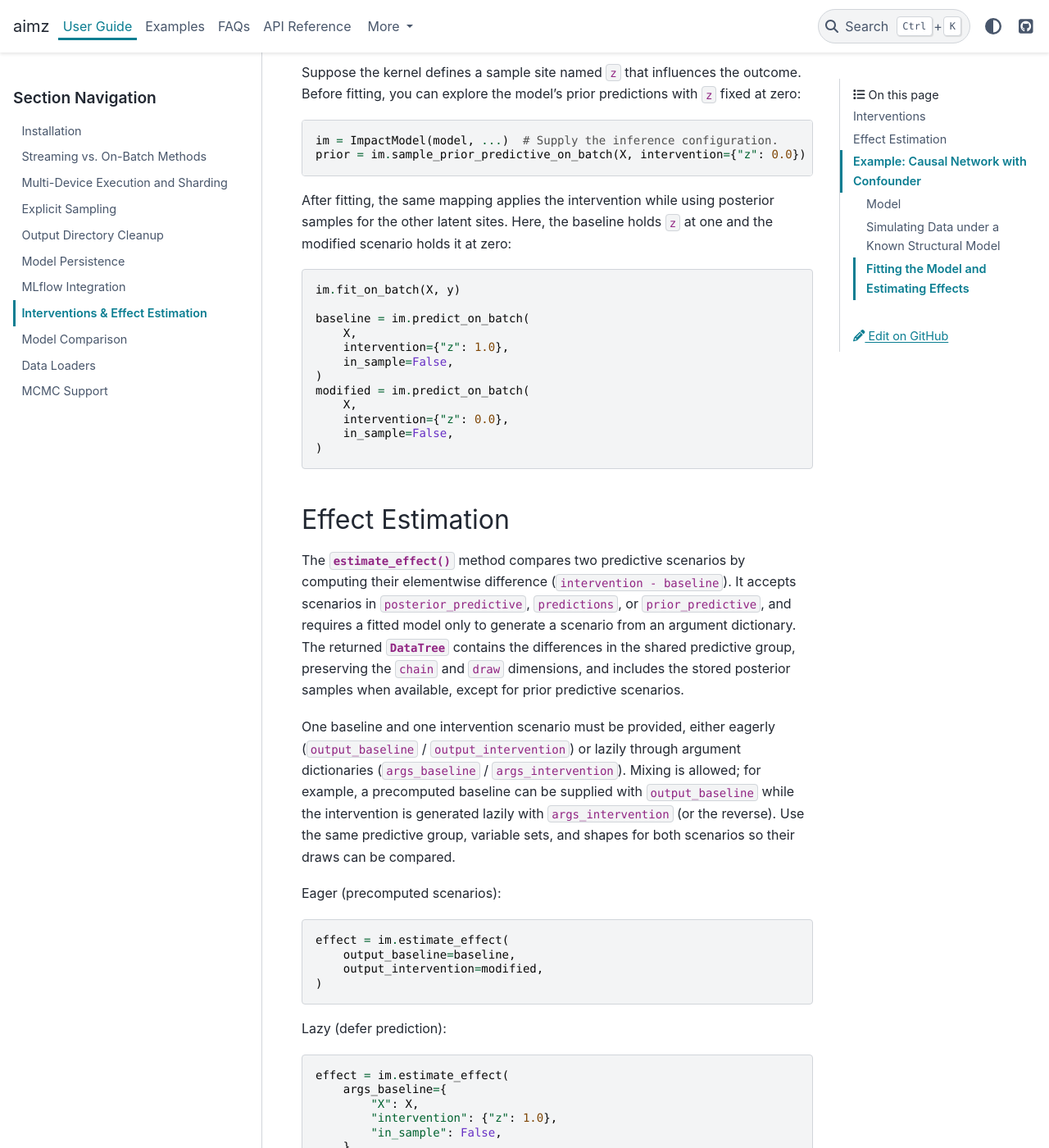
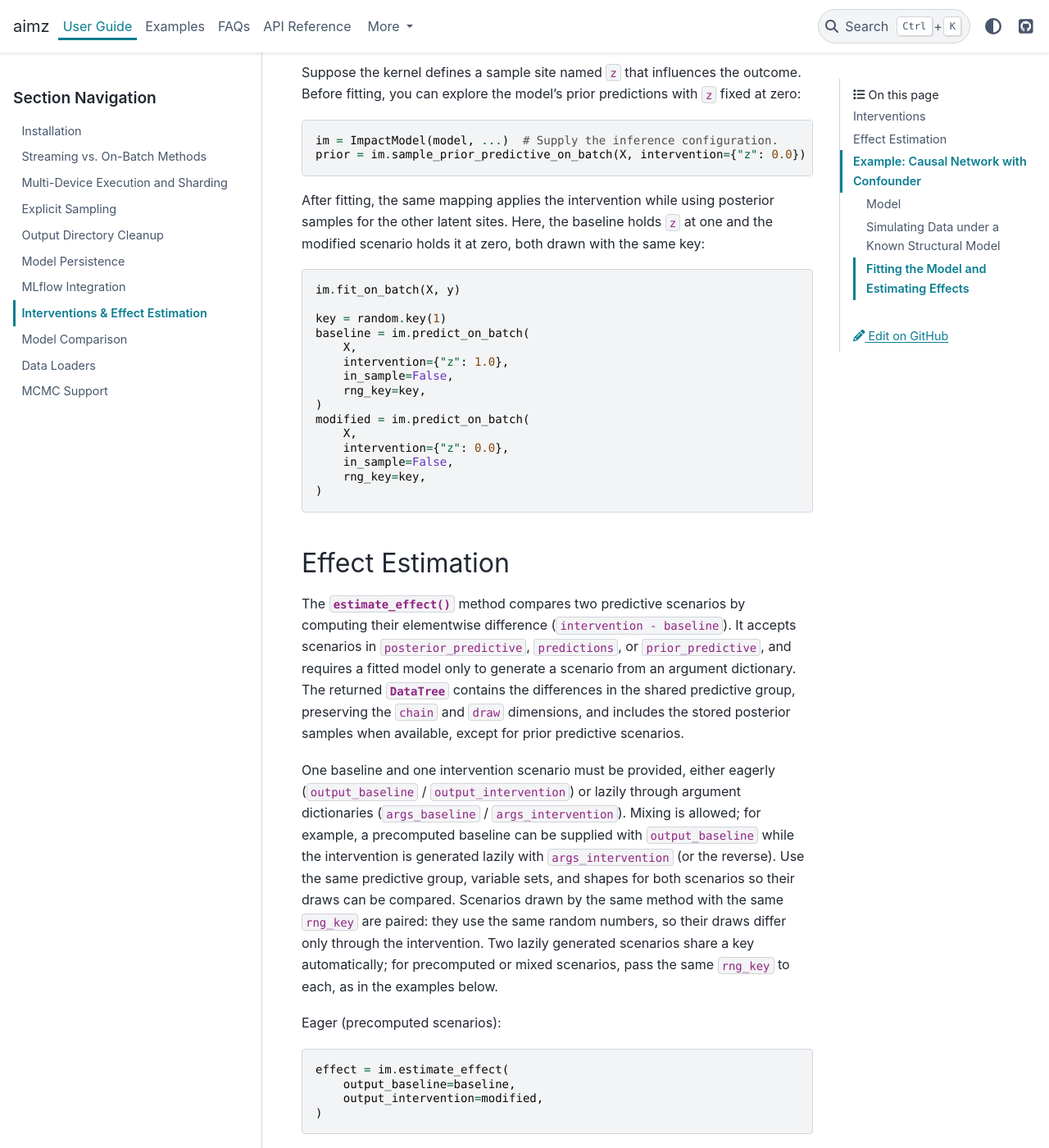
Before and after one commit to markean/aimz, a Sphinx documentation site: the page built from docs/source/user_guide/intervention.rst, in a window 1280 px wide and 1400 px high, scrolled down 1198 px. Shown: the whole window at 82% size. Built offline with Sphinx 7.4.7 and the PyData theme 0.15.4, drawn with Linux system fonts in a browser that asks for light colours; some of the changed text lies outside the part shown.

Commit message:
Draw the intervention guide's precomputed and mixed scenarios with one sampling key and explain when scenarios are paired, so its effects differ only through the intervention.

```diff
--- a/docs/source/user_guide/intervention.rst
+++ b/docs/source/user_guide/intervention.rst
@@ -35,21 +35,24 @@ Before fitting, you can explore the model's prior predictions with ``z`` fixed a
     prior = im.sample_prior_predictive_on_batch(X, intervention={"z": 0.0})
 
 After fitting, the same mapping applies the intervention while using posterior samples for the other latent sites.
-Here, the baseline holds ``z`` at one and the modified scenario holds it at zero:
+Here, the baseline holds ``z`` at one and the modified scenario holds it at zero, both drawn with the same key:
 
 .. code-block:: python
 
     im.fit_on_batch(X, y)
 
+    key = random.key(1)
     baseline = im.predict_on_batch(
         X,
         intervention={"z": 1.0},
         in_sample=False,
+        rng_key=key,
     )
     modified = im.predict_on_batch(
         X,
         intervention={"z": 0.0},
         in_sample=False,
+        rng_key=key,
     )
 
 
@@ -62,6 +65,8 @@ The returned :class:`~xarray.DataTree` contains the differences in the shared pr
 One baseline and one intervention scenario must be provided, either eagerly (``output_baseline`` / ``output_intervention``) or lazily through argument dictionaries (``args_baseline`` / ``args_intervention``).
 Mixing is allowed; for example, a precomputed baseline can be supplied with ``output_baseline`` while the intervention is generated lazily with ``args_intervention`` (or the reverse).
 Use the same predictive group, variable sets, and shapes for both scenarios so their draws can be compared.
+Scenarios drawn by the same method with the same ``rng_key`` are paired: they use the same random numbers, so their draws differ only through the intervention.
+Two lazily generated scenarios share a key automatically; for precomputed or mixed scenarios, pass the same ``rng_key`` to each, as in the examples below.
 
 Eager (precomputed scenarios)::
 
@@ -93,7 +98,9 @@ Mixed (precomputed baseline, lazy intervention)::
             "X": X,
             "intervention": {"z": 0.0},
             "in_sample": False,
+            "rng_key": key,
         },
+        on_batch=True,
     )
 
 Prior predictive (precomputed scenarios, no fitted model needed)::
@@ -257,12 +264,19 @@ Comparing these two distributions allows us to estimate the effect of ``Z`` on `
     )
     im.fit_on_batch(X, y, C=C)
 
-    # Predict under factual (Z) and counterfactual (zeroed Z) scenarios
-    dt_factual = im.predict_on_batch(X, C=C, intervention={"z": Z})
+    # Predict under factual (Z) and counterfactual (zeroed Z) scenarios with one key
+    rng_key, rng_subkey = random.split(rng_key)
+    dt_factual = im.predict_on_batch(
+        X,
+        C=C,
+        intervention={"z": Z},
+        rng_key=rng_subkey,
+    )
     dt_counterfactual = im.predict_on_batch(
         X,
         C=C,
         intervention={"z": jnp.zeros_like(Z)},
+        rng_key=rng_subkey,
     )
 
     # Estimate effect of intervening on Z while conditioning on C
```
